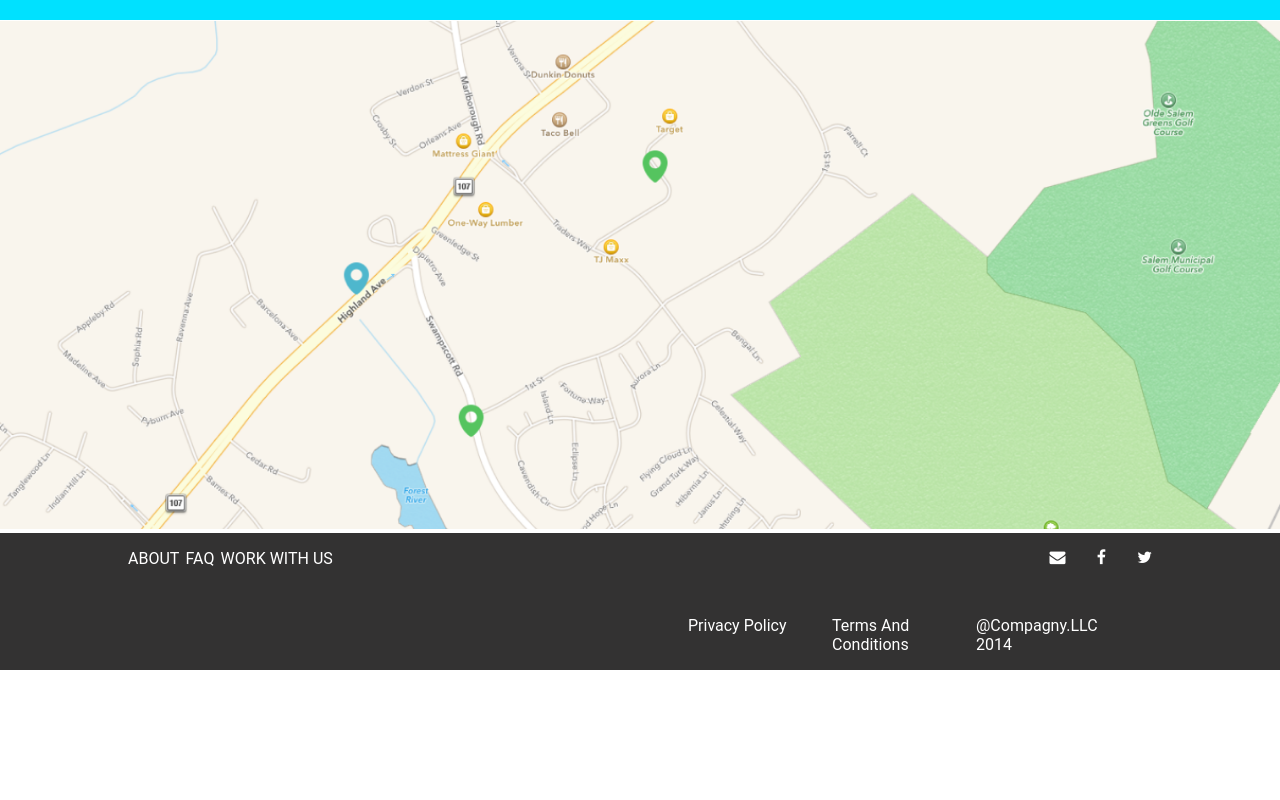
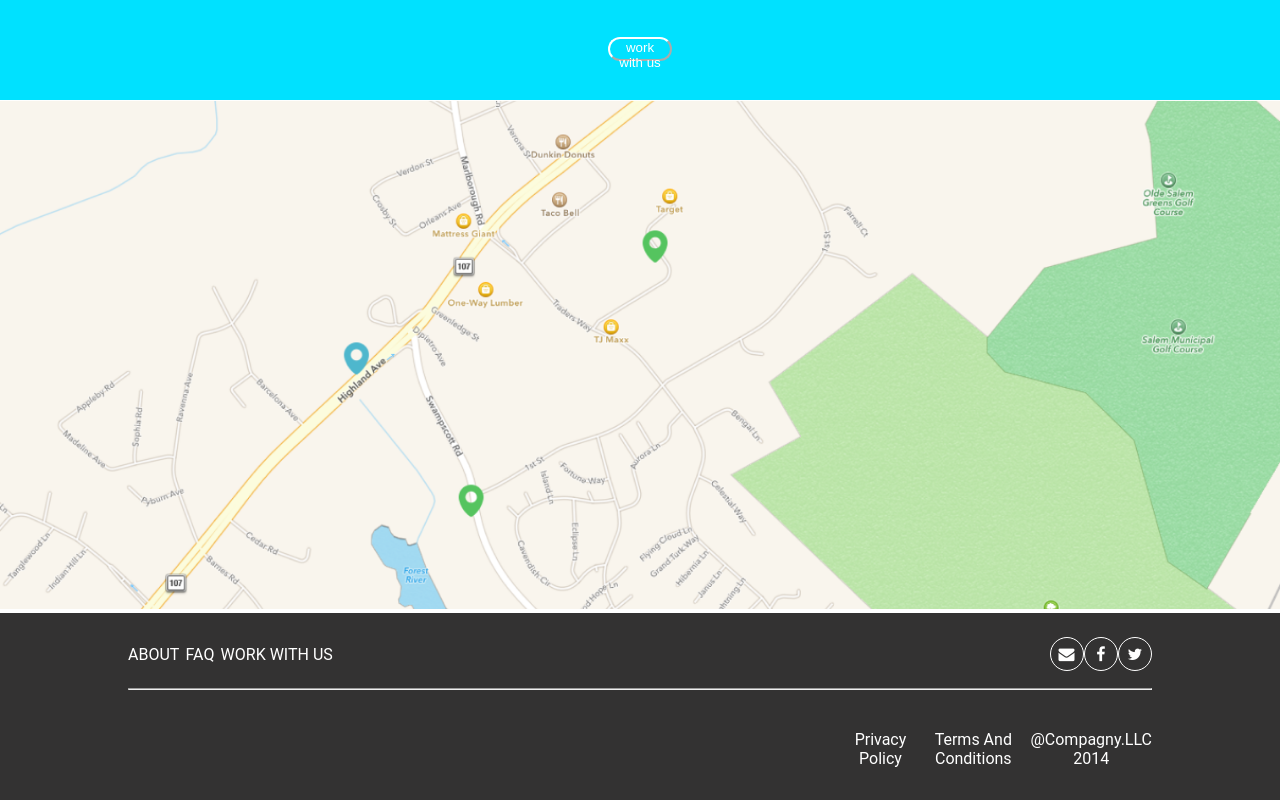
Before and after one commit to cousseaualban/TP-HTML5-SCSS, a plain HTML site: page index.html in a window 1280 px wide. Shown: the part 1389-2189 px from the top of the page. Before the commit the page ends 2059 px from the top, so only its background shows below. Drawn offline with Linux system fonts and the light colour scheme.

Commit message:
TP HTML5+SCSS v10

```diff
--- a/index.html
+++ b/index.html
@@ -5,7 +5,8 @@
     <meta charset="UTF-8">
     <meta http-equiv="X-UA-Compatible" content="IE=edge">
     <meta name="viewport" content="width=device-width, initial-scale=1.0">
-    <meta name="description" content="Voici le Premier TP de la formation Développeur d'applications web mobile BackEnd, Intégration Simple Maquette">
+    <meta name="description"
+        content="Voici le Premier TP de la formation Développeur d'applications web mobile BackEnd, Intégration Simple Maquette">
     <link rel="stylesheet" href="./style.css" type="text/css">
     <link rel="stylesheet" href="https://cdnjs.cloudflare.com/ajax/libs/font-awesome/4.7.0/css/font-awesome.min.css">
     <title>TP Intégration Simple Maquette</title>
@@ -88,24 +89,30 @@
 
     <!-- Début du footer-->
     <footer class="footer">
+        <div class="container">
             <div class="linksAndSocial">
-            <div class="links">
+                <ul class="links">
                     <li><a>ABOUT</a></li>
                     <li><a>FAQ</a></li>
                     <li><a>WORK WITH US</a></li>
-            </div>
+                </ul>
                 <div class="icons">
                     <i class="fa fa-envelope"></i>
                     <i class="fa fa-facebook"></i>
                     <i class="fa fa-twitter"></i>
                 </div>
             </div>
-        <div class="bottomFooter">
+            <hr>
+            <div class="box">
+                <ul class="bottomFooter">
                     <li><a>Privacy Policy</a></li>
                     <li><a>Terms And Conditions</a></li>
                     <li><a>@Compagny.LLC 2014</a></li>
+                </ul>
+            </div>
         </div>
     </footer>
+    <!-- Fin du footer -->
 </body>
 
 </html>
--- a/sass/_footer.scss
+++ b/sass/_footer.scss
@@ -3,17 +3,27 @@
     color: $thirdColor;
     list-style-type: none;
 
+    .container {
+        width: 80%;
+        margin: auto;
+
         .linksAndSocial {
             padding-top: 2vh;
-        width: 80%;
-        margin: auto;
             display: flex;
             justify-content: space-between;
+            align-items: center;
 
             .links {
                 width: 20%;
                 display: flex;
                 justify-content: space-between;
+                list-style-type: none;
+                padding-left: 0%;
+
+                // Responsive tablette
+                @media (max-width: 992px) {
+                    width: 30%;
+                }
             }
 
             .icons {
@@ -21,19 +31,42 @@
                 display: flex;
                 justify-content: space-between;
 
+                i {
+                    border: 1px solid white;
+                    border-radius: 50px;
+                    padding: 0.5em;
+                    min-width: 1em;
+                    text-align: center;
+                }
+
             }
         }
 
+        .box {
+            display: flex;
+            flex-direction: row-reverse;
+
             .bottomFooter {
-        padding-top: 6vh;
+                padding-top: 2vh;
                 padding-bottom: 2vh;
-        width: 75%;
-        margin: auto;
                 display: flex;
-        justify-content: flex-end;
+                justify-content: space-between;
+                padding-left: 0%;
+                width: 30%;
 
                 li {
-            width: 15%;
+
+                    list-style-type: none;
+                    text-align: center;
+
+                    // Responsive tablette
+                    @media (max-width: 992px) {
+                        width: 20%;
                     }
                 }
             }
+        }
+
+
+    }
+}
--- a/sass/_hero.scss
+++ b/sass/_hero.scss
@@ -18,6 +18,7 @@
         @media (max-width: 992px) {
             width: 20%;
             text-align: center;
+            padding-top: 40%;
         }
     }
 
--- a/sass/_section2.scss
+++ b/sass/_section2.scss
@@ -2,6 +2,8 @@
     width: 60%;
     margin: auto;
     text-align: center;
+    padding-top: 5vh;
+    padding-bottom: 5vh;
 
     h2 {
         color: $secondColor;
--- a/sass/_section3.scss
+++ b/sass/_section3.scss
@@ -19,6 +19,11 @@
         justify-content: space-between;
         text-align: center;
         color: $thirdColor;
+
+        // Responsive tablette
+        @media (max-width: 992px) {
+            width: 50%;
+        }
     }
 
     button {
@@ -29,5 +34,10 @@
         color: $thirdColor;
         border-radius: 12px;
         border-color: $thirdColor;
+
+        // Responsive tablette
+        @media (max-width: 992px) {
+            width: 10%;
+        }
     }
 }
```
Also changed, not shown: style.css, 1 other file. Lines whose indentation alone changed are shown as unchanged.
